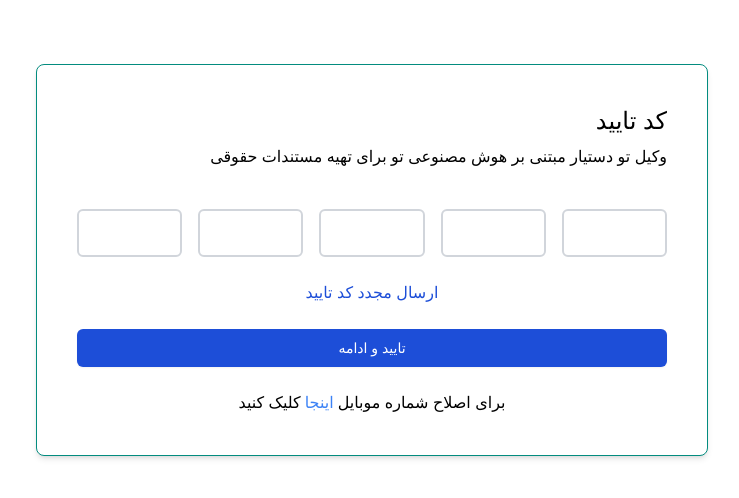
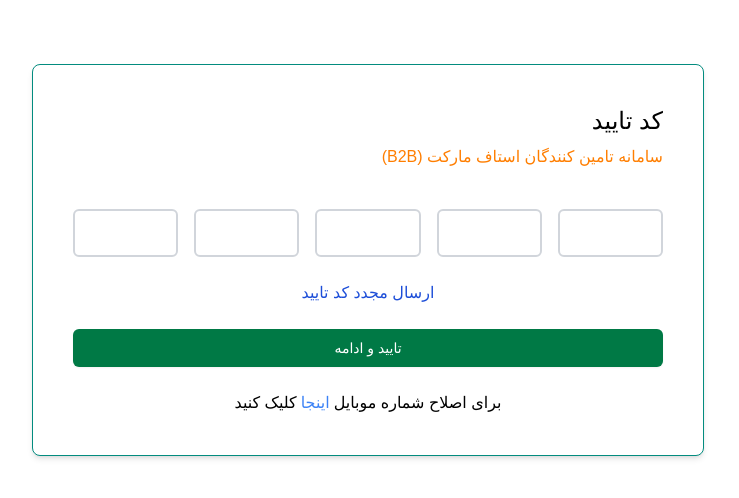
Before and after one commit to mohammadpurl/supplier, a Next.js app: page /verify in a window 1280 px wide. Shown: the top 498 px of the page, without its empty margins (328-1067 px from the left). Built offline with nearby package versions, Linux system fonts and the light colour scheme; no server answers; a web font is replaced by a local one.

Commit message:
add some color to signin and verify forms

```diff
--- a/src/app/(auth)/signin/components/singin-form.tsx
+++ b/src/app/(auth)/signin/components/singin-form.tsx
@@ -61,8 +61,8 @@
 
   return (
     <div className="bg-white">
-      <h5 className="text-2xl text-blue-500">ورود | ثبت نام</h5>
-      <p className="mt-2">تنظیم کلیه مستندات حقوقی با کمترین زمان و هزینه</p>
+      <h5 className="text-2xl text-iconPrimary-100">ورود | ثبت نام</h5>
+      {/* <p className="mt-2">تنظیم کلیه مستندات حقوقی با کمترین زمان و هزینه</p> */}
       <form
         className="flex flex-col gap-6 mt-8 p-4"
         onSubmit={handleSubmit(onSubmit)}
@@ -81,7 +81,7 @@
         <Button
           type="submit"
           variant="primary"
-          className="bg-blue-600 text-white inline-flex h-12 cursor-pointer select-none gap-2 border border-transparent px-7 text-center items-center justify-center rounded-md transition duration-100 ease-out"
+          className="bg-iconSecondry-50 hover:bg-green-700 text-white inline-flex h-12 cursor-pointer select-none gap-2 border border-transparent px-7 text-center items-center justify-center rounded-md transition duration-100 ease-out"
           isLoading={isPending}
         >
           تایید و دریافت کد
--- a/src/app/(auth)/verify/_components/verification-form.tsx
+++ b/src/app/(auth)/verify/_components/verification-form.tsx
@@ -124,8 +124,8 @@
   return (
     <>
       <h5 className="text-2xl">کد تایید</h5>
-      <p className="mt-2">
-        وکیل تو دستیار مبتنی بر هوش مصنوعی تو برای تهیه مستندات حقوقی
+      <p className="mt-2 text-iconPrimary-50">
+       سامانه تامین کنندگان استاف مارکت (B2B)
       </p>
       <form
         onSubmit={handleSubmit(onSubmit)}
@@ -162,7 +162,7 @@
           variant="primary"
           isLoading={verifyPendingState}
           isDisabled={!isValid}
-          className="bg-blue-700"
+          className="bg-iconSecondry-50  hover:bg-green-700"
         >
           تایید و ادامه
         </Button>
--- a/src/components/FormDialog.tsx
+++ b/src/components/FormDialog.tsx
@@ -78,7 +78,7 @@
           <div className="flex-1 p-6">
             <div className="flex items-start justify-between">
               <div>
-                <Dialog.Title className="text-lg font-semibold text-gray-900">
+                <Dialog.Title className="text-lg font-semibold text-gray-700">
                   {title}
                 </Dialog.Title>
                 {description && (
@@ -97,7 +97,7 @@
                 </Dialog.Close>
               )}
             </div>
-            <div className="mt-4 max-h-[calc(80vh-8rem)] overflow-y-auto">
+            <div className="mt-4 max-h-[calc(80vh-8rem)] p-6 overflow-y-auto">
               {children}
             </div>
           </div>
```
